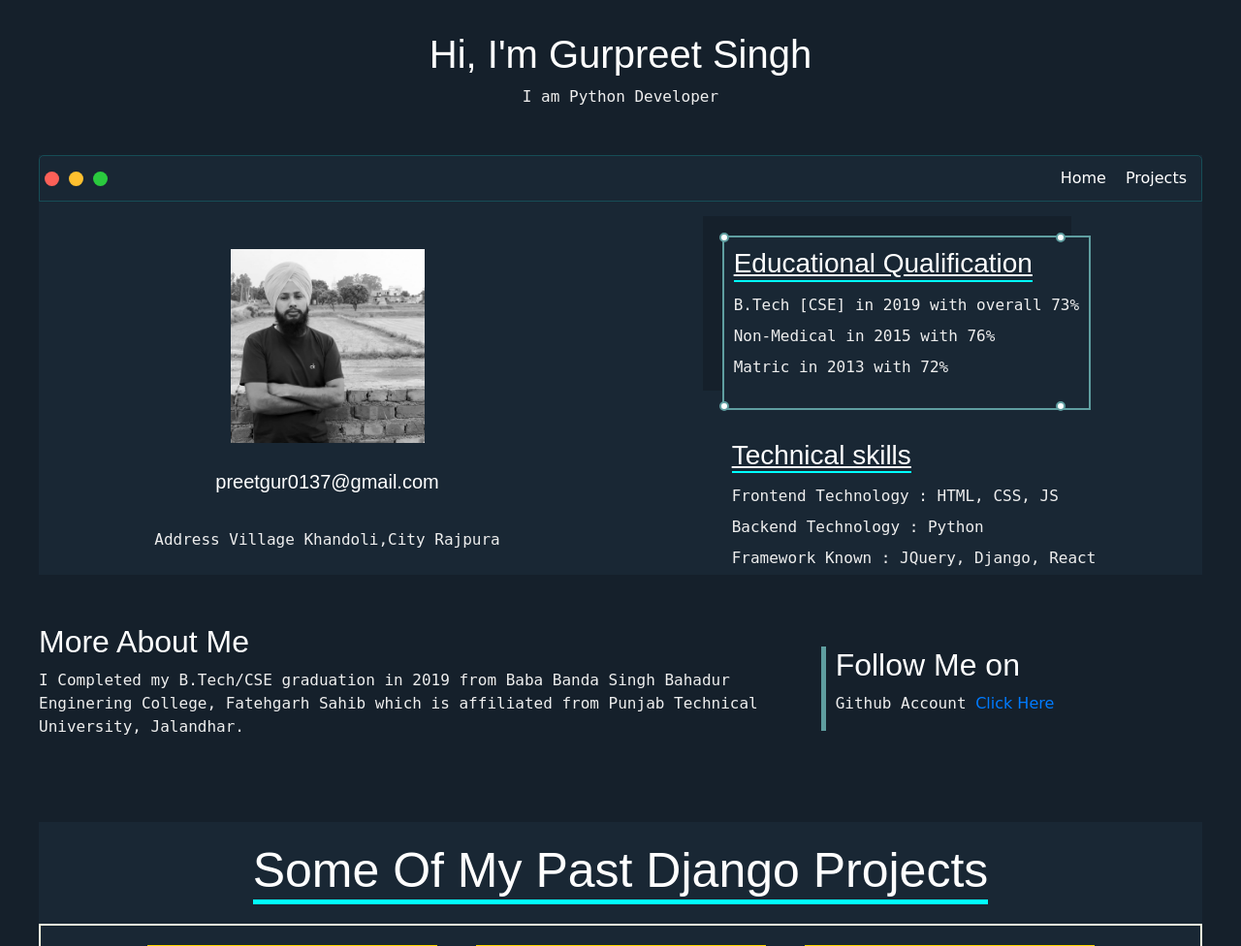
After one commit to preetgur/Projects, a Django app: page /dennis in a window 1280 px wide. The commit adds this page. Shown: the top 976 px of the page at 97% size. Run offline with Django 3.2, Linux system fonts and the light colour scheme; some libraries are stand-ins or nearby versions; some web fonts are replaced.

Commit message:
theme customization

```diff
--- a/blog/forms.py
+++ b/blog/forms.py
@@ -11,5 +11,5 @@ class PostForm(forms.ModelForm):
 
         widgets = {
 
-            'tags': forms.CheckboxSelectMultiple(),
+            'tags': forms.CheckboxSelectMultiple(), # adding checkbox to manytomany relationship
         }
--- /dev/null
+++ b/blog/static/css/dennis.css
@@ -0,0 +1,348 @@
+
+
+:root{
+    --cyanBackground: cyan;
+    --mainColor: #15202B;
+    --secondaryColor: #192734;
+    --borderColor: #164D56;
+    --mainText: #fff;
+    --secondaryText: #eeeeee;
+    --themeDotBorder: #FFF;
+    --previewBg: rgb(25, 39, 52, 0.8);
+    --previewShadow: #111921;
+    --buttonColor: #17a2b8;
+
+}
+
+
+html, body{
+	padding: 0;
+	margin: 0;
+    scroll-behavior: smooth;
+    background: #15202B;
+}
+
+body *{
+	transition: 0.3s;
+}
+
+
+h1, h2, h3, h4, h5, h6, strong{
+	color: var(--mainText);
+	font-family: 'Russo One', sans-serif;
+	font-weight: 500;
+}
+
+p, li, span, label, input, textarea{
+	color: var(--secondaryText);
+	font-family: 'Roboto Mono', monospace;
+}
+
+.main-container
+{
+    width: 1200px;
+    margin: auto;
+}
+
+.s1
+{
+    display: flex;
+    flex-direction: column;
+    align-items: center;
+    background: var(--mainColor);
+    min-height: 10em;
+    justify-content: center;
+}
+
+
+ .intro
+{
+   font-weight: 700;
+
+}
+
+/*
+.intro2
+{
+    display: flex;
+    justify-content: center;
+} */
+
+.s2
+{
+    background: var(--secondaryColor);
+}
+
+.wrapper
+{
+    display: grid;
+    grid-template-columns: 1fr 1fr;
+    grid-template-rows: 3em auto;
+    grid-template-areas:
+        "nav-wrapper nav-wrapper"
+        "left-column right-column";
+    gap: 10px;
+}
+
+.nav-wrapper
+{
+    grid-area: nav-wrapper;
+    border: 1px solid var(--borderColor);
+    display: flex;
+    justify-content: space-between;
+    align-items: center;
+    border-radius: 5px 5px 0px 0px
+}
+
+.dots-wrapper
+{
+    display: flex;
+}
+
+.dot-1
+{
+    width: 15px;
+    height: 15px;
+    border-radius: 50%;
+    color: black;
+    background: #FC6058;
+    margin: 5px;
+}
+
+.dot-2
+{
+    width: 15px;
+    height: 15px;
+    border-radius: 50%;
+
+    background: #FEC02F;
+
+    margin: 5px;
+}
+.dot-3
+{
+    width: 15px;
+    height: 15px;
+    border-radius: 50%;
+    margin: 5px;
+    background-color: #2ACA3E;
+}
+
+.menu-wrapper
+{
+    padding:5px;
+}
+
+.menu{
+    display: flex;
+    list-style: none;
+    margin: auto;
+}
+
+.menu>li
+{
+    padding: 10px;
+
+}
+
+.menu>li>a
+{
+    text-decoration: none;
+    color: var(--mainText);
+}
+
+.left-column
+{
+    grid-area: left-column;
+    /* border : 1px dashed brown; */
+
+    display: flex;
+    flex-direction: column;
+    justify-content: center;
+    align-items: center;
+}
+
+img{
+    width: 200px;
+    height: 200px;
+    object-fit: cover;
+    margin-top: 30px;
+}
+
+
+.left-column >h5{
+    line-height: 4;
+}
+
+
+.right-column
+{
+    grid-area: right-column;
+    /* border : 1px dashed brown; */
+    position: relative;
+
+    display: block;
+    margin: auto;
+    top: 25px;
+}
+
+.corner
+{
+
+    background: white;
+    width: 10px;
+    height: 10px;
+    border-radius: 50%;
+    margin: 2px;
+    border: 2px solid cadetblue;
+    position: absolute;
+}
+
+#corner-1
+{
+    left: -5px;
+    top: -5px;
+}
+
+#corner-2
+{
+    left: 342px;
+    top: -5px;
+}
+
+.qualification
+{
+    border: 2px solid cadetblue;
+    display: inline-block;
+    box-shadow: azure;
+    box-shadow: -20px -20px 0px 0px #15202B;
+    padding:10px;
+}
+
+.qualification >h3
+{
+    text-decoration: underline;
+    border-bottom: 2px solid cyan;
+    display: inline-block;
+}
+
+
+#corner-3
+{
+    left: 342px;
+    top: 169px;
+}
+
+#corner-4
+{
+    top: 169px;
+    left: -5px;
+}
+.right-column >h3{
+    border-bottom: 2px solid cadetblue;
+    text-decoration: underline;
+    display: inline-block;
+}
+
+
+.right-column > .qualification > ul
+{
+    list-style: none;
+
+    line-height: 2;
+}
+
+
+.right-column > .skills
+{
+    margin-top: 20px;
+    padding: 10px;
+}
+
+.right-column >.skills >ul{
+    list-style-type: none;
+    line-height: 2;
+}
+
+.skills >h3 {
+    text-decoration: underline;
+    border-bottom: 2px solid cyan;
+    display: inline-block;
+}
+
+.left-column >img{
+    transition: 1.2s;
+}
+
+.left-column > img:hover
+{
+    width: 90%;
+    height: 90%;
+    transition: 2.3s;
+}
+
+.s3
+{
+    background: var(--secondaryColor);
+    margin-bottom: 50px;
+}
+
+.heading
+{
+        display: flex;
+    /* align-items: center; */
+    justify-content: center;
+    margin-top: 20px;
+}
+
+.heading >h3
+{
+    border-bottom: 5px solid cyan;
+    font-size: 50px;
+    margin: 20px;
+}
+.projects
+{
+    border: 2px solid beige;
+    display: flex;
+    justify-content: center;
+
+}
+
+.project{
+
+    border: 2px solid gold;
+    margin: 20px;
+    width: 25%;
+
+    display: block;
+    text-align: center;
+}
+
+
+
+.s4
+{
+
+        align-items: center;
+        display: grid;
+        grid-template-columns: 2fr 1fr;
+        grid-template-areas: "aboutme follow-me";
+        gap: 20px;
+        padding-top: 50px;
+        padding-bottom: 50px;
+}
+
+.follow-me
+{
+    grid-area: follow-me;
+
+    border-left: 5px solid cadetblue;
+    padding-left: 10px;
+
+}
+
+.aboutme
+{
+    grid-area : aboutme;
+}
--- /dev/null
+++ b/blog/templates/blog/dennis.html
@@ -0,0 +1,160 @@
+
+{% extends "blog/structure.html" %}
+{% load static %}
+
+{% block title %} Dennis {% endblock title %}
+
+{% block style %}
+
+
+{% endblock style %}
+
+{% block links %}
+    <link rel="stylesheet" href="{% static 'css/dennis.css'%}">
+{% endblock links%}
+
+{% block navbar %}
+
+    {% comment %} {% include "blog/navbar.html"%} {% endcomment %}
+
+{% endblock navbar%}
+
+
+{% block content %}
+
+<div class="main-container">
+<section class="s1">
+
+        <div class="intro">
+            <h1>Hi, I'm Gurpreet Singh</h1>
+        </div>
+
+        <p>I am Python Developer</p>
+
+
+</section>
+
+<section class="s2">
+
+    <div class="wrapper">
+        <div class="nav-wrapper">
+
+            <div class="dots-wrapper">
+                <div class="dot-1">  </div>
+                <div class="dot-2">  </div>
+
+                <div class="dot-3">  </div>
+
+            </div>
+
+            <div class="menu-wrapper">
+
+
+                <ul class="menu">
+                    <li> <a href="#">Home</a></li>
+                    <li> <a href="#">Projects</a></li>
+                </ul>
+            </div>
+
+        </div>
+
+        <div class="left-column">
+
+
+            <img src="{% static "images/gurpreet.jpg"%}" alt="">
+
+            <h5>preetgur0137@gmail.com</h5>
+            <p>Address Village Khandoli,City Rajpura</p>
+
+
+        </div>
+        <div class="right-column">
+
+            <div id = "corner-1" class="corner"></div>
+            <div id= "corner-2" class="corner"></div>
+
+            <div class="qualification">
+                <h3>Educational Qualification</h3>
+                <ul>
+                    <li>B.Tech [CSE] in 2019 with overall 73%</li>
+                    <li>Non-Medical in 2015 with 76%</li>
+                    <li>Matric in 2013 with 72% </li>
+                </ul>
+            </div>
+
+            <div id = "corner-3" class="corner"></div>
+            <div id= "corner-4" class="corner"></div>
+
+            <div class="skills">
+                <h3>Technical skills</h3>
+                 <ul>
+                    <li>Frontend Technology : HTML, CSS, JS</li>
+                    <li>Backend Technology : Python</li>
+                    <li>Framework Known : JQuery, Django, React</li>
+                </ul>
+            </div>
+
+         </div>
+
+    </div>
+
+</section>
+
+<section class="s4">
+
+  <div class="aboutme">
+    <h2>More About Me</h2>
+    <p>I Completed my B.Tech/CSE graduation in 2019 from Baba Banda Singh Bahadur Enginering College, Fatehgarh Sahib which is affiliated from Punjab Technical University, Jalandhar.</p>
+  </div>
+
+  <div class="follow-me">
+    <h2>Follow Me on </h2>
+    <p>Github Account <a href="https://github.com/preetgur/">Click Here</a></p>
+  </div>
+</section>
+
+<section class="s3">
+
+    <div class="wrapper-projects">
+        <div class="heading">
+            <h3>Some Of My Past Django Projects</h3>
+        </div>
+        <div class="projects">
+
+            <div class="project">
+                 <img src="https://dennisivy-personal.s3.amazonaws.com/images/Dennis.jpg" alt="">
+
+                <h3>Weather App</h3>
+            </div>
+
+             <div class="project">
+                 <img src="https://dennisivy-personal.s3.amazonaws.com/images/Dennis.jpg" alt="">
+
+                <h3>Blog App</h3>
+            </div>
+
+            <div class="project">
+                 <img src="https://dennisivy-personal.s3.amazonaws.com/images/Dennis.jpg" alt="">
+
+                <h3>Poll App</h3>
+            </div>
+
+        </div>
+    </div>
+
+</section>
+
+
+
+ </div>
+{% endblock content%}
+
+
+{% block footer %}
+    {% comment %} {% include "blog/footer.html" %} {% endcomment %}
+{% endblock footer %}
+
+{% block script %}
+{% comment %} <script type="text/javascript" src="{% static 'js/theme.js' %}"></script> {% endcomment %}
+
+{% endblock script %}
--- a/blog/urls.py
+++ b/blog/urls.py
@@ -9,4 +9,7 @@ urlpatterns = [
 
     # curd
     path("createPost",views.createPost,name="createPost"),
+
+    #dennis
+    path("dennis",views.dennis,name="dennis"),
 ]
--- a/blog/views.py
+++ b/blog/views.py
@@ -40,3 +40,10 @@ def createPost(request):
 
     context = { 'form':form}
     return render(request,"blog/createPost.html",context)
+
+
+    # dennis layout
+
+def dennis(request):
+
+    return render(request,"blog/dennis.html")
```
Also changed, not shown: blog/templates/blog/posts.html (+16 -6 lines), blog/static/images/gurpreet.jpg (added), db.sqlite3, media/media/1.jpg (added), 1 other file.
